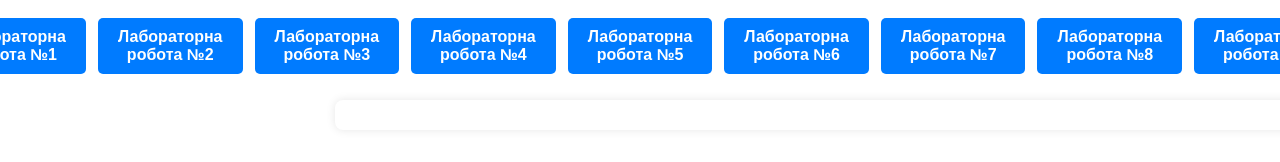
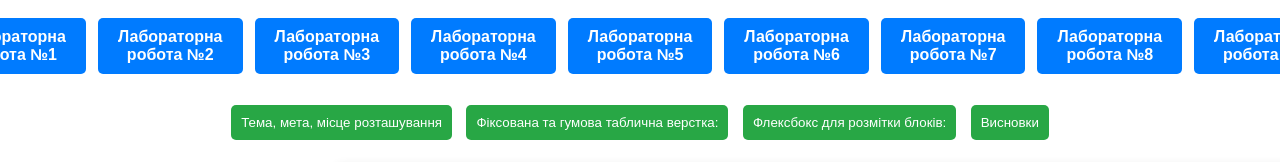
Before and after one commit to Biomysor/reportingDocument, a plain HTML site: page index.html in a window 1280 px wide. Both pictures are taken after a click on the link "Лабораторна робота №3". Shown: the part 186-348 px from the top of the page. Drawn offline with Linux system fonts and the light colour scheme.

Commit message:
3лаба

```diff
--- a/index.css
+++ b/index.css
@@ -45,12 +45,12 @@ h1, h2, h3 {
     text-align: center;
 }
 
-#lab1-details, #lab2-details {
+#lab1-details, #lab2-details, #lab3-details {
     margin-top: 20px;
     text-align: center;
 }
 
-#lab1-details button, #lab2-details button {
+#lab1-details button, #lab2-details button,  #lab3-details button {
     margin: 5px;
     padding: 10px;
     background-color: #28a745;
@@ -60,7 +60,7 @@ h1, h2, h3 {
     cursor: pointer;
 }
 
-#lab1-details button:hover, #lab2-details button:hover {
+#lab1-details button:hover, #lab2-details button:hover,#lab3-details button:hover {
     background-color: #218838;
 }
 
--- a/index.html
+++ b/index.html
@@ -15,7 +15,7 @@
         <tr class="button">
             <th><a href="#" id="lab1">Лабораторна робота №1</a></th>
             <th><a href="#" id="lab2">Лабораторна робота №2</a></th>
-            <th><a href="#">Лабораторна робота №3</a></th>
+            <th><a href="#" id="lab3">Лабораторна робота №3</a></th>
             <th><a href="#">Лабораторна робота №4</a></th>
             <th><a href="#">Лабораторна робота №5</a></th>
             <th><a href="#">Лабораторна робота №6</a></th>
@@ -46,6 +46,39 @@
         <button data-text="Css просунутий рівень включає...">CSS: Просунутий рівень</button>
         <button data-text="Я навчився створювати градієнти змінювати шрифти додафати фони маніпулювати розмірами кнопок">Висновки</button>
     </div>
+    <div id="lab3-details" class="hidden">
+        <button data-text="Тема: ВЕРСТКА HTML-ДОКУМЕНТУ. БЛОКОВА ВЕРСТКА.  ВЕРСТКА ЗАСОБАМИ CSS та FLEXBOX.
+
+        Мета:
+        ⎯	придбати практичні навички роботи  верстки сторінок засобами CSS, верстки на основі плаваючих елементів, з’ясувати переваги та недоліки типів макетів веб-сторінок
+        ⎯	придбати практичні навички роботи  верстки сторінок засобами CSS та FLEXBOX
+        " data-link="https://github.com/Biomysor/IS-33_Chulii_Lab-3">Тема, мета, місце розташування</button>
+        <button data-text="&lt;table&gt;
+        &lt;tr&gt;
+            &lt;th&gt;Заголовок 1&lt;/th&gt;
+            &lt;th&gt;Заголовок 2&lt;/th&gt;
+        &lt;/tr&gt;
+        &lt;tr&gt;
+            &lt;td&gt;Дані 1&lt;/td&gt;
+            &lt;td&gt;Дані 2&lt;/td&gt;
+        &lt;/tr&gt;
+    &lt;/table&gt;">
+    Фіксована та гумова таблична верстка:</button>
+        <button data-text=".container {
+            display: flex;
+            flex-wrap: wrap;
+        }
+        .box {
+            flex: 1 1 300px; /* Гумова ширина */
+            padding: 20px;
+            border: 1px solid black;
+            box-sizing: border-box;
+            margin: 10px;
+        }">
+        Флексбокс для розмітки блоків:
+        </button>
+        <button data-text="Я навчився створювати адаптивні макети за допомогою Flexbox.">Висновки</button>
+    </div>
     <div id="content">
 
     </div>
--- a/script.js
+++ b/script.js
@@ -3,7 +3,8 @@ const lab1Details = document.getElementById('lab1-details');
 const contentDiv = document.getElementById('content');
 const lab2Button = document.getElementById('lab2');
 const lab2Details = document.getElementById('lab2-details');
-
+const lab3Button = document.getElementById('lab3');
+const lab3Details = document.getElementById('lab3-details');
 // Функція для відображення тексту та посилання
 function displayContent(text, link) {
     contentDiv.innerHTML = ''; // Очищаємо вміст
@@ -27,7 +28,8 @@ function displayContent(text, link) {
 // Обробник для лабораторної роботи 1
 lab1Button.addEventListener('click', function (event) {
     event.preventDefault();
-    lab2Details.classList.add('hidden'); // Ховаємо деталі 2 лабораторної роботи
+    lab2Details.classList.add('hidden');
+    lab3Details.classList.add('hidden'); // Ховаємо деталі 2 лабораторної роботи
     lab1Details.classList.toggle('hidden'); // Перемикаємо видимість деталей 1 лабораторної роботи
     contentDiv.innerHTML = ''; // Очищаємо вміст
 });
@@ -35,11 +37,19 @@ lab1Button.addEventListener('click', function (event) {
 // Обробник для лабораторної роботи 2
 lab2Button.addEventListener('click', function (event) {
     event.preventDefault();
-    lab1Details.classList.add('hidden'); // Ховаємо деталі 1 лабораторної роботи
+    lab1Details.classList.add('hidden');
+    lab3Details.classList.add('hidden'); // Ховаємо деталі 1 лабораторної роботи
     lab2Details.classList.toggle('hidden'); // Перемикаємо видимість деталей 2 лабораторної роботи
     contentDiv.innerHTML = ''; // Очищаємо вміст
 });
 
+lab3Button.addEventListener('click', function (event) {
+    event.preventDefault();
+    lab1Details.classList.add('hidden');
+    lab2Details.classList.add('hidden'); // Ховаємо деталі 2 лабораторної роботи
+    lab3Details.classList.toggle('hidden'); // Перемикаємо видимість деталей 1 лабораторної роботи
+    contentDiv.innerHTML = ''; // Очищаємо вміст
+});
 // Обробник для кнопок в деталях лабораторної роботи 1
 lab1Details.addEventListener('click', function (event) {
     if (event.target.tagName === 'BUTTON') {
@@ -57,3 +67,10 @@ lab2Details.addEventListener('click', function (event) {
         displayContent(text, link);
     }
 });
+lab3Details.addEventListener('click', function (event) {
+    if (event.target.tagName === 'BUTTON') {
+        const text = event.target.getAttribute('data-text');
+        const link = event.target.getAttribute('data-link'); // Постійне посилання для лаби 1
+        displayContent(text, link);
+    }
+});
```
